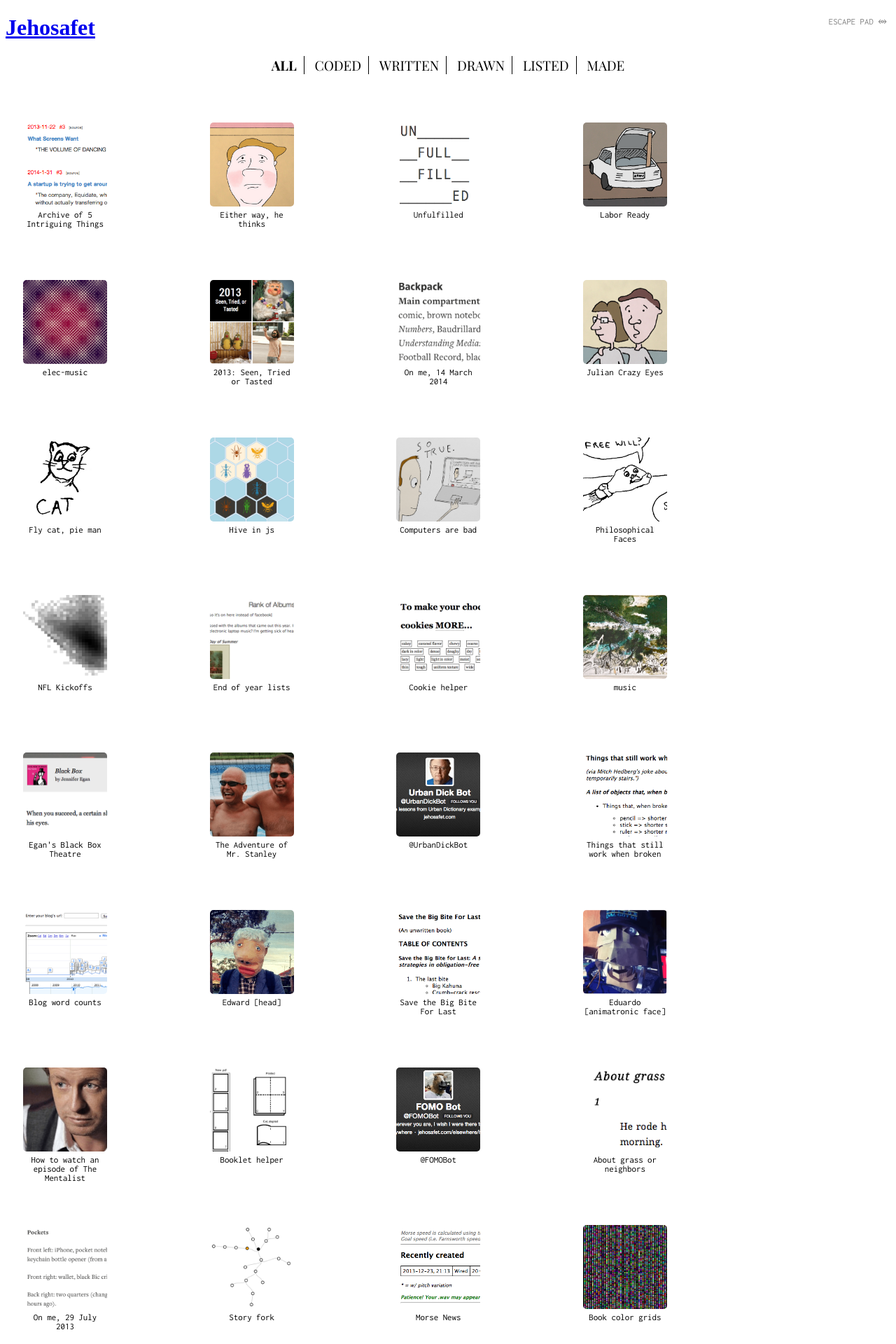
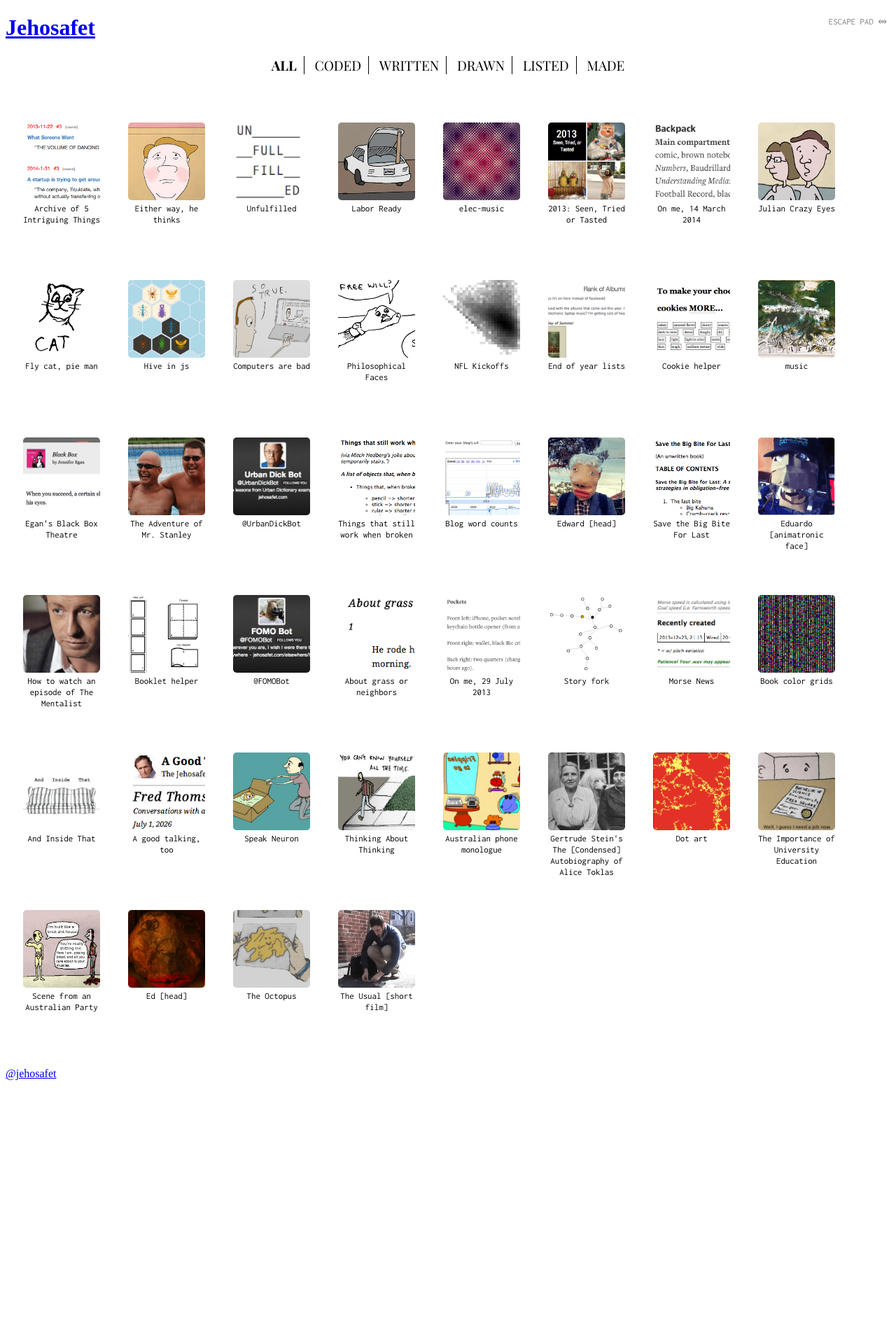
Before and after one commit to mobeets/mobeets.github.io, a Jekyll site: the page built from index.html, in a window 1280 px wide. Shown: the top 1920 px of the page at 70% size. Built offline with Jekyll 4.4.1, drawn with Linux system fonts in a browser that asks for light colours; nearby versions of some CDN libraries; some web fonts are replaced; the list of posts is cut into pages by our own code; after the commit the page ends 1551 px from its top, so only the background shows below that.

Commit message:
better widths now for mobile hopefully

```diff
--- a/assets/css/either-way.css
+++ b/assets/css/either-way.css
@@ -1,5 +1,5 @@
 .site {
-    width: 55em;
+    max-width: 55em;
 }
 #frames {
     font-family: 'Inconsolata';
--- a/assets/css/elsewhere-styles.css
+++ b/assets/css/elsewhere-styles.css
@@ -45,14 +45,16 @@
     float: left;
     font-size: 85%;
     position: relative;
+    /*height: 170px;*/
+    width: 110px;
     height: 170px;
-    width: 18%;
     /*width: 120px;*/
     /*padding-top: 15px;*/
     padding-bottom: 55px;
     padding-left: 20px;
     padding-right: 20px;
     overflow: hidden;
+    text-align: center;
 }
 .icon-set a {
     position: absolute;
@@ -71,23 +73,30 @@
     /*text-decoration: underline;*/
 }
 .icon-img {
-    position: absolute;
+    /*position: absolute;*/
     /*opacity: 0.6;
     filter: alpha(opacity=60); // For IE8 and earlier */
-    width: 120px;
-    height: 120px;
+    /*width: 120px;*/
+    /*height: 120px;*/
+    width: 100%;
+    height: 65%; /* .icon-set's width / height */
     -webkit-border-radius: 5px;
     -moz-border-radius: 5px;
     border-radius: 5px;
 }
 .icon-description {
     font-family: 'Inconsolata', sans-serif;
-    position: absolute;
+    position: relative;
     font-size: 95%;
-    text-align: center;
-    top: 125px;
-    width: 120px;
-    height: 15px;
+    /*text-align: center;*/
+    /*margin:auto;*/
+    /*text-align: justify;*/
+    /*top: 70%;*/
+    /*width: 100%;*/
+    /*height: 10%;*/
+    /*top: 125px;*/
+    /*width: 110px;*/
+    /*height: 15px;*/
 }
 .icon-img-select {
     /*border: 1px solid black;*/
--- a/assets/css/nfl-kickoffs.css
+++ b/assets/css/nfl-kickoffs.css
@@ -1,5 +1,5 @@
 .site {
-    width: 50em;
+    max-width: 50em;
 }
 #shell {
     font-size: 14px;
--- a/assets/themes/tom/css/screen.css
+++ b/assets/themes/tom/css/screen.css
@@ -178,7 +178,8 @@ ul.posts {
 .site {
   background-color: white;
   text-align: justify;
-  width: 47em;
+  width: 95%;
+  max-width: 45em;
   line-height: 1.5em;
   margin: 0 auto;
   padding-top: 1%;
```
